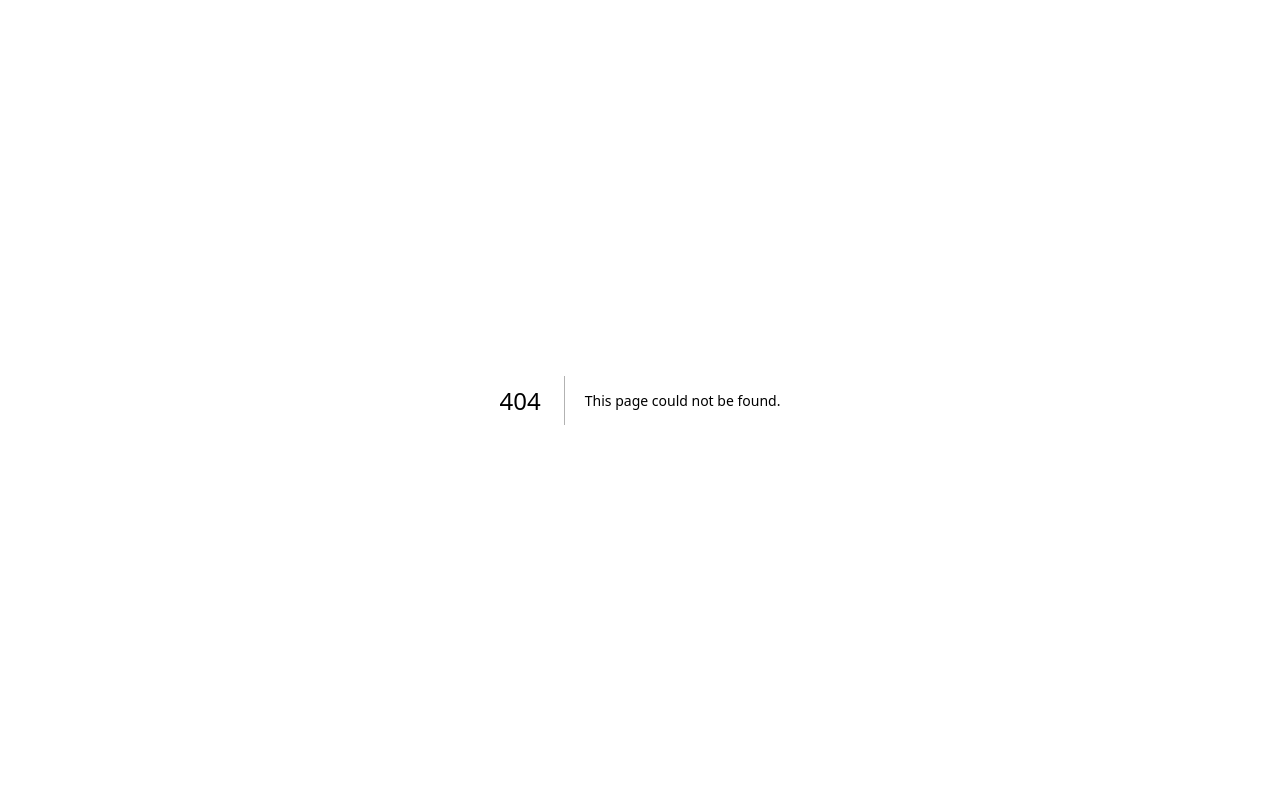
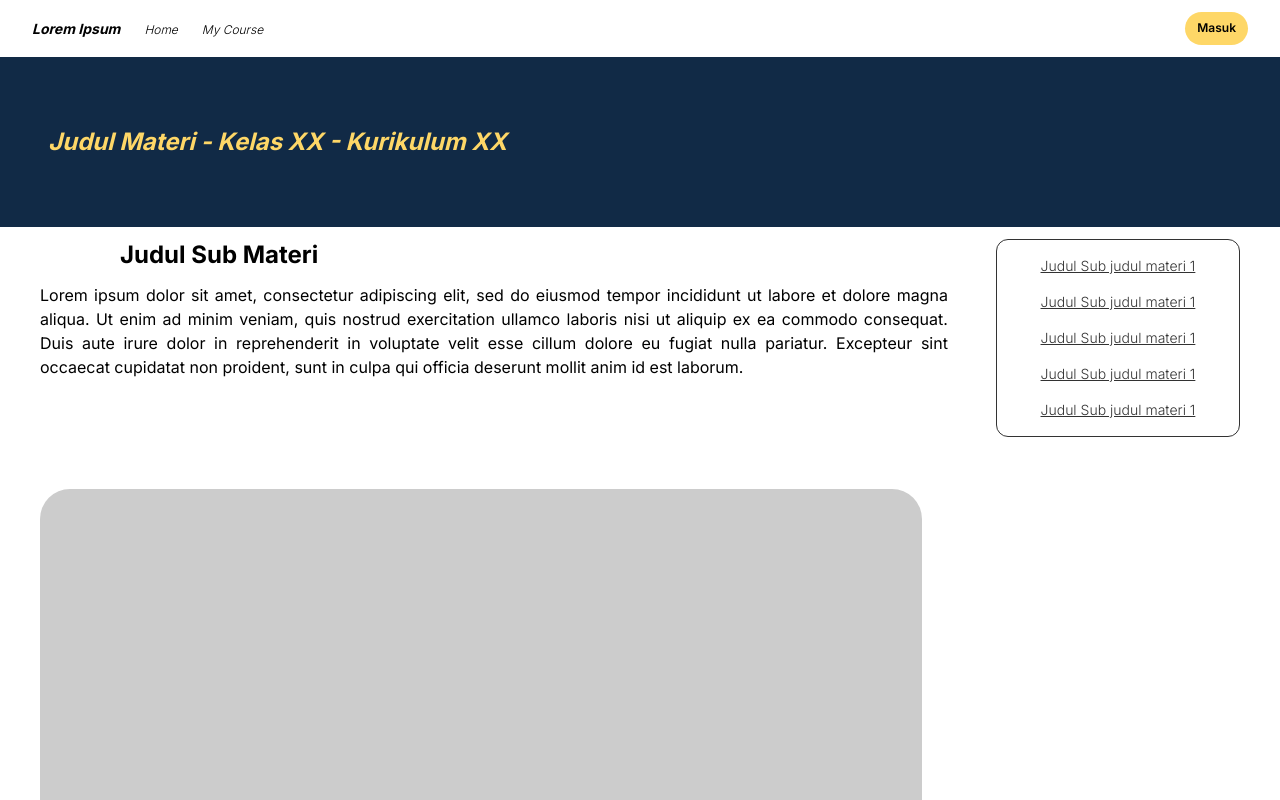
Before and after one commit to fiebryhoga/MPSB-E-Learning, a Next.js app: page /Pages/subMateri_1 in a window 1280 px wide. Before the commit this address had no page. Shown: the top 800 px of the page. Built offline with nearby package versions, Linux system fonts and the light colour scheme.

Commit message:
add page punya bernard

```diff
--- /dev/null
+++ b/src/app/Pages/subMateri_1/page.jsx
@@ -0,0 +1,87 @@
+import React from "react";
+import Navbar from "@/app/Components/Navbar";
+import Header from "@/app/Components/Header";
+import Footer from "@/app/Components/Footer";
+
+// const subJudul = [
+//   {
+//     id: 1,
+//     subjudul: "anjing anjing",
+//   },
+//   {
+//     id: 2,
+//     subjudul: "anjing anjing",
+//   },
+//   {
+//     id: 3,
+//     subjudul: "anjing anjing",
+//   },
+//   {
+//     id: 4,
+//     subjudul: "anjing anjing",
+//   },
+//   {
+//     id: 5,
+//     subjudul: "anjing anjing",
+//   },
+
+// ]
+
+const subMateri = () => {
+  return (
+    <main className="flex flex-col max-w-[1640px] mx-auto">
+      <Navbar />
+      <Header>Judul Materi - Kelas XX - Kurikulum XX</Header>
+      <div className="px-8 md:px-10 flex flex-col justify-center w-full items-center md:justify-center md:items-center">
+        <div className="flex flex-row gap-12">
+          <div className="flex flex-col md:w-full">
+            <div className=" justify-between flex flex-row items-start md:mb-5">
+              <h2 className=" font-bold text-5xl w-60 leading-relaxed md:px-20 md:w-full md:text-2xl ">
+                Judul Sub Materi
+              </h2>
+              <u className="font-light text-xs pt-2 md:hidden">
+                <i>Judul Sub Materi</i>
+              </u>
+            </div>
+            <p className=" -mt-2 text-justify">
+              Lorem ipsum dolor sit amet, consectetur adipiscing elit, sed do
+              eiusmod tempor incididunt ut labore et dolore magna aliqua. Ut
+              enim ad minim veniam, quis nostrud exercitation ullamco laboris
+              nisi ut aliquip ex ea commodo consequat. Duis aute irure dolor in
+              reprehenderit in voluptate velit esse cillum dolore eu fugiat
+              nulla pariatur. Excepteur sint occaecat cupidatat non proident,
+              sunt in culpa qui officia deserunt mollit anim id est laborum.
+            </p>
+          </div>
+          <div className="hidden md:flex w-[322px] h-auto border border-black border-opacity-80 rounded-xl py-4 flex-col gap-4 items-center justify-center">
+            <u className="text-sm font-light opacity-80">
+              Judul Sub judul materi 1
+            </u>
+            <u className="text-sm font-light opacity-80">
+              Judul Sub judul materi 1
+            </u>
+            <u className="text-sm font-light opacity-80">
+              Judul Sub judul materi 1
+            </u>
+            <u className="text-sm font-light opacity-80">
+              Judul Sub judul materi 1
+            </u>
+            <u className="text-sm font-light opacity-80">
+              Judul Sub judul materi 1
+            </u>
+          </div>
+        </div>
+
+        <div className="lg:w-full lg:flex lg:justify-start lg:items-start mt-6">
+          <div className=" bg-[#CCCCCC] h-[208px] w-full md:w-[882px] md:h-[552px] rounded-[30px] mt-7"></div>
+        </div>
+        <div className="bg-[#FED767] h-[40px] w-[160px] rounded-full mt-10 flexjustify-center items-center">
+          <p className="text-center font-bold text-[#000000]">Attemp Quiz</p>
+        </div>
+      </div>
+      <Footer />
+    </main>
+  );
+};
+
+export default subMateri;
--- a/src/app/page.jsx
+++ b/src/app/page.jsx
@@ -21,6 +21,13 @@ export default function Home() {
       >
         <u>buat ke evaluasi pencocokan</u>
       </Link>
+      <Link
+        className=" mx-2 hover:text-[#112A46] py-10"
+        href="/Pages/subMateri_1"
+        passHref
+      >
+        <u>Sub Materi 1</u>
+      </Link>
     </main>
   );
 }
```
Also changed, not shown: src/app/Pages/Subject/page.jsx (+0 -53 lines).
